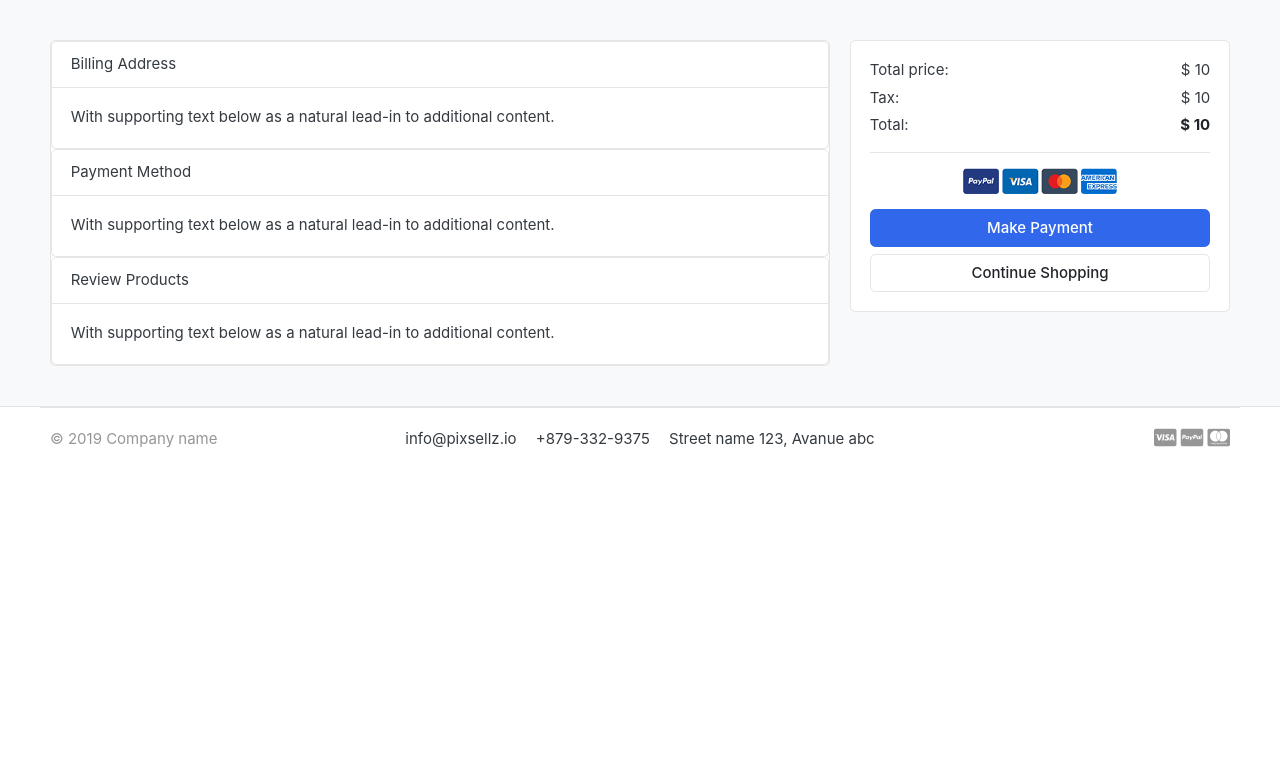
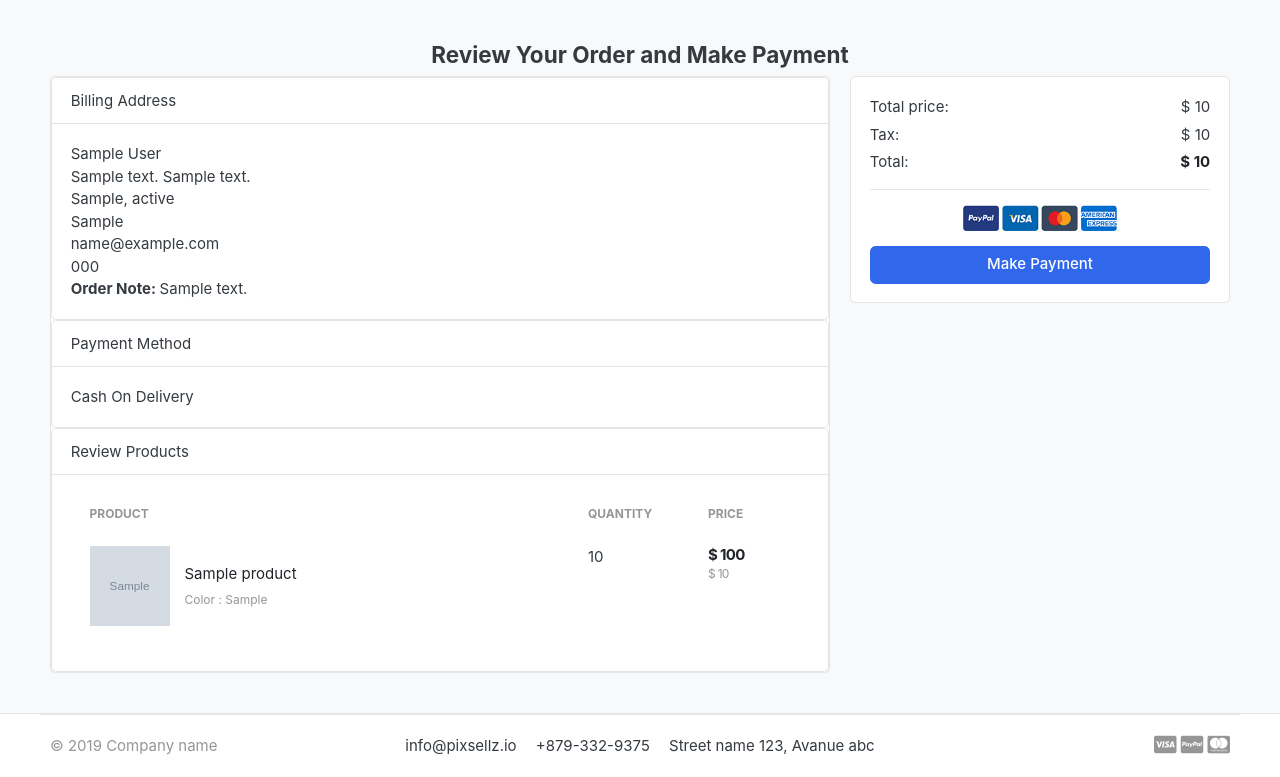
Before and after one commit to muzhirul/django-ecommerce, a Django app: template templates/orders/payments.html in a window 1280 px wide. Shown: the part 118-895 px from the top of the page. Before the commit the page ends 566 px from the top, so only its background shows below. Run offline with Django 3.2, Linux system fonts and the light colour scheme; tables that the repository leaves empty hold one stand-in row (values such as "Sample post"); the template is opened without the code that fills it: values that come from a table or form of the project are taken from there, most other values are stand-ins (such as "Sample title", 1, 10 or a date in 2020); grey boxes marked "Sample" are stand-in pictures; parts of the project's set-up code (start-up, migrations or seed data) failed here and were passed over; some libraries are stand-ins or nearby versions; some web fonts are replaced.

Commit message:
complete order process with cod

```diff
--- a/greatcart/settings.py
+++ b/greatcart/settings.py
@@ -26,7 +26,7 @@ SECRET_KEY = '$n(vw7a4i%#h=^0vgjy2bjynl*c)%q0_p*osy2=lc3rx*lrj@3'
 # SECURITY WARNING: don't run with debug turned on in production!
 DEBUG = True
 
-ALLOWED_HOSTS = []
+ALLOWED_HOSTS = ['*']
 
 
 # Application definition
--- a/orders/models.py
+++ b/orders/models.py
@@ -43,6 +43,13 @@ class Order(models.Model):
     created_at = models.DateTimeField(auto_now_add=True)
     updated_at = models.DateTimeField(auto_now=True)
 
+
+    def full_name(self):
+        return f'{self.first_name} {self.last_name}'
+
+    def full_address(self):
+        return f'{self.address_line_1} {self.address_line_2}'
+
     def __str__(self):
         return self.user.first_name
 
@@ -51,9 +58,7 @@ class OrderProduct(models.Model):
     payment = models.ForeignKey(Payment, on_delete=models.SET_NULL, blank=True, null=True)
     user = models.ForeignKey(Account, on_delete=models.CASCADE)
     product = models.ForeignKey(Product, on_delete=models.CASCADE)
-    variation = models.ForeignKey(Variation, on_delete=models.CASCADE)
-    color = models.CharField(max_length=50)
-    size = models.CharField(max_length=50)
+    variations = models.ManyToManyField(Variation, blank=True)
     quantity = models.IntegerField()
     product_price = models.FloatField()
     ordered = models.BooleanField(default=False)
--- a/templates/orders/payments.html
+++ b/templates/orders/payments.html
@@ -9,8 +9,9 @@
     <div class="container">
 
     <!-- ============================ COMPONENT 1 ================================= -->
+    <h4 class="text-center mb-10">Review Your Order and Make Payment</h4>
+    <div class="row">
 
-    <div class="row">
         <aside class="col-lg-8">
     <div class="card">
         <div class="card">
@@ -18,7 +19,15 @@
               Billing Address
             </div>
             <div class="card-body">
-              <p class="card-text">With supporting text below as a natural lead-in to additional content.</p>
+              <p class="card-text mb-0">{{order.full_name }}</p>
+              <p class="card-text mb-0">{{order.full_address }}</p>
+              <p class="card-text mb-0">{{order.city }}, {{order.state}}</p>
+              <p class="card-text mb-0">{{order.country }}</p>
+              <p class="card-text mb-0">{{order.email }}</p>
+              <p class="card-text mb-0">{{order.phone }}</p>
+              {% if order.order_note %}
+              <b>Order Note: </b>{{order.order_note}}
+              {% endif %}
             </div>
         </div>
         <div class="card">
@@ -26,7 +35,7 @@
               Payment Method
             </div>
             <div class="card-body">
-              <p class="card-text">With supporting text below as a natural lead-in to additional content.</p>
+              <p class="card-text">Cash On Delivery</p>
             </div>
         </div>
         <div class="card">
@@ -34,7 +43,43 @@
               Review Products
             </div>
             <div class="card-body">
-              <p class="card-text">With supporting text below as a natural lead-in to additional content.</p>
+              <table class="table table-borderless table-shopping-cart">
+                <thead class="text-muted">
+                <tr class="small text-uppercase">
+                  <th scope="col">Product</th>
+                  <th scope="col" width="120">Quantity</th>
+                  <th scope="col" width="120">Price</th>
+                </tr>
+                </thead>
+                <tbody>
+                 {% for cart_item in cart_items %}
+                <tr>
+                    <td>
+                        <figure class="itemside align-items-center">
+                            <div class="aside"><img src="{{ cart_item.product.images.url }}" class="img-sm"></div>
+                            <figcaption class="info">
+                                <a href="{{ cart_item.product.get_url }}" class="title text-dark">{{ cart_item.product.product_name }}</a>
+                                <p class="text-muted small">
+                                    {% if cart_item.variations.all %}
+                                      {% for item in cart_item.variations.all %}
+                                        {{ item.variant_category | capfirst }} : {{ item.variation_value | capfirst }} <br>
+                                      {% endfor %}
+                                    {% endif %}
+                                </p>
+                            </figcaption>
+                        </figure>
+                    </td>
+                    <td>{{ cart_item.quantity }}</td>
+                    <td>
+                        <div class="price-wrap">
+                            <var class="price">$ {{ cart_item.sub_total }}</var>
+                            <small class="text-muted"> $ {{ cart_item.product.price}} </small>
+                        </div> <!-- price-wrap .// -->
+                    </td>
+                </tr>
+                {% endfor  %}
+                </tbody>
+                </table>
             </div>
         </div>
 
@@ -63,8 +108,13 @@
                 <p class="text-center mb-3">
                     <img src="{% static './images/misc/payments.png' %}" height="26">
                 </p>
-                <a href="{% url 'checkout' %}" class="btn btn-primary btn-block"> Make Payment </a>
-                <a href="{% url 'store' %}" class="btn btn-light btn-block">Continue Shopping</a>
+                <form action="{% url 'payments' %}" method="POST">
+                  {% csrf_token %}
+                  <input type="hidden" name="order_number" value="{{order.order_number}}" >
+                  <input type="hidden" name="total" value="{{order.order_total}}" >
+                  <button type="submit" class="btn btn-primary btn-block"> Make Payment </button>
+                </form>
+                {% comment %} <a href="{% url 'store' %}" class="btn btn-light btn-block">Continue Shopping</a> {% endcomment %}
             </div> <!-- card-body.// -->
             </div> <!-- card.// -->
 
```
Also changed, not shown: orders/admin.py (+14 -1 lines), orders/views.py (+71 -2 lines), templates/orders/order_received_email.html (added, +11 -0 lines), orders/migrations/0002_auto_20220423_1129.py (added), orders/migrations/0003_auto_20220423_1130.py (added).
